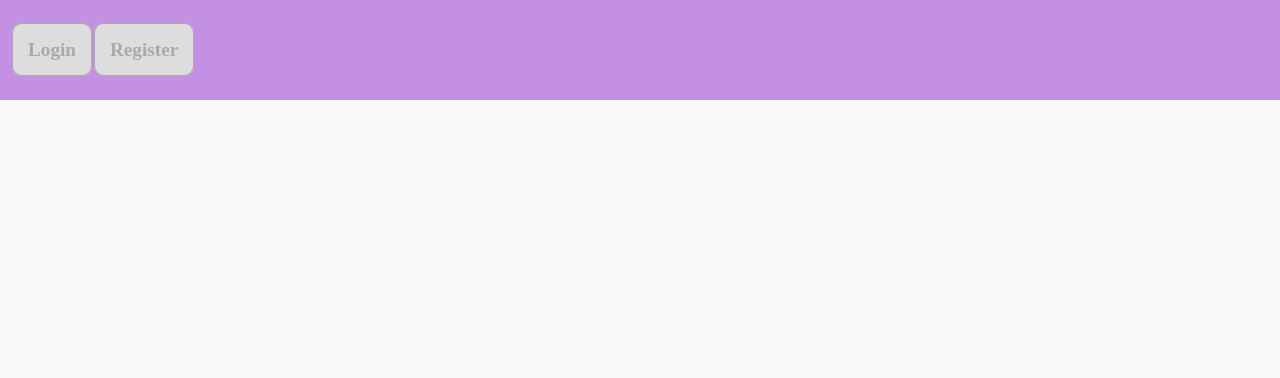
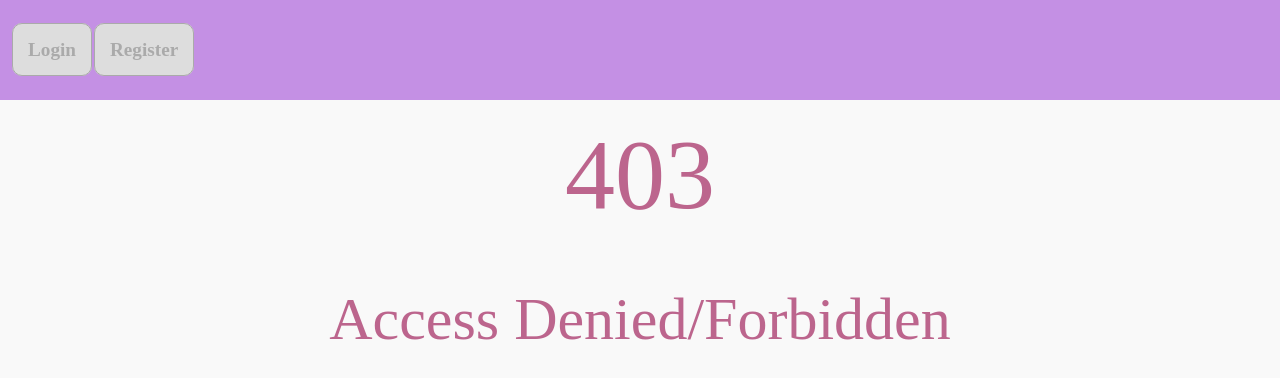
Before and after one commit to mabootalebi/Behsazan-React-FinalProject, a React (Create React App) app: page /AccessDenied in a window 1280 px wide. Shown: the top 378 px of the page. Built offline with nearby package versions, Linux system fonts and the light colour scheme.

Commit message:
add AccessDenied Page

```diff
--- /dev/null
+++ b/src/Containers/AccessDenied/AccessDenied.js
@@ -0,0 +1,10 @@
+import classes from './AccessDenied.module.css';
+import React from 'react';
+
+export default function AccessDenied(){
+    return <div className={classes.container}>
+        <div className={classes.code}>403</div>
+        <br/>
+        <div className={classes.context}>Access Denied/Forbidden</div>
+    </div>
+}
--- /dev/null
+++ b/src/Containers/AccessDenied/AccessDenied.module.css
@@ -0,0 +1,12 @@
+.container{
+    color: #BC658D;
+    text-align: center;
+}
+
+.code {
+    font-size: 100px;
+}
+
+.context {
+    font-size: 60px;
+}
--- a/src/Tools/Routes.js
+++ b/src/Tools/Routes.js
@@ -3,6 +3,7 @@ import { lazy } from "react";
 const Login = lazy(() => import('../Containers/Login/Login'));
 const Register = lazy(() => import('../Containers/Register/Register'));
 const UsersList = lazy(() => import('../Containers/UsersList/UsersList'));
+const AccessDenied = lazy(() => import('../Containers/AccessDenied/AccessDenied'));
 
 const routes = [
     {
@@ -14,6 +15,10 @@ const routes = [
         component: UsersList
     },
     {
+        path: '/AccessDenied',
+        component: AccessDenied
+    },
+    {
         path: '/',
         component: Login
     },
```
